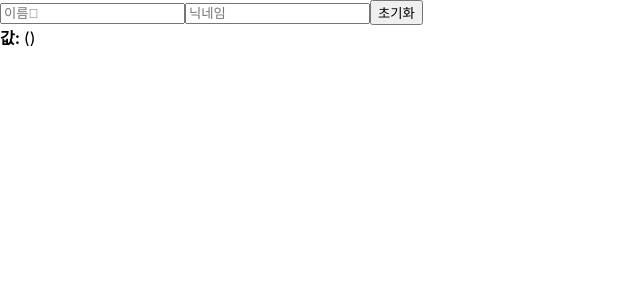
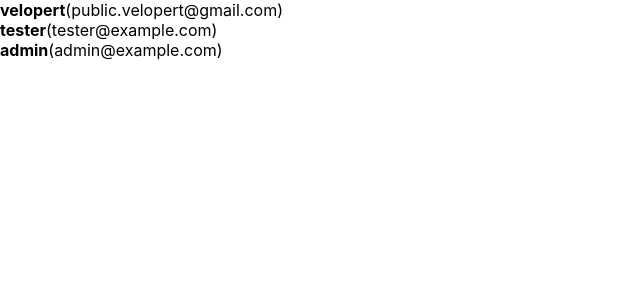
Before and after one commit to SI-Kim/begin-react, a React (Create React App) app: page / in a window 1280 px wide. Shown: the top 300 px of the page, without its empty margins (0-640 px from the left). Built offline with nearby package versions, Linux system fonts and the light colour scheme.

Commit message:
1-12 set variables in the component using useRef

```diff
--- a/src/App.js
+++ b/src/App.js
@@ -1,10 +1,32 @@
-import React from 'react';
-import InputSample from './InputSample';
+import React, { useRef } from 'react';
+import {UserList} from './UserList';
 
 function App() {
+  const users = [
+    {
+      id: 1,
+      username: 'velopert',
+      email: 'public.velopert@gmail.com'
+    },
+    {
+      id: 2,
+      username: 'tester',
+      email: 'tester@example.com'
+    },
+    {
+      id: 3,
+      username: 'admin',
+      email: 'admin@example.com'
+    }
+  ];
 
+  const nextId = useRef(4);
+  const onCreate = () => {
+
+    nextId.current += 1;
+  }
   return (
-    <InputSample />
+    <UserList users={users} />
   );
 }
 
--- /dev/null
+++ b/src/UserList.js
@@ -0,0 +1,20 @@
+import React from 'react';
+
+export const User = ({ user }) => {
+    return (
+        <div>
+            <b>{user.username}</b>
+            <span>({user.email})</span>
+        </div>
+    );
+}
+
+export const UserList = ({ users}) => {
+    return (
+        <div>
+            {users.map(user => (
+                <User user={user} key={user.id} />
+            ))}
+        </div>
+    );
+}
```
